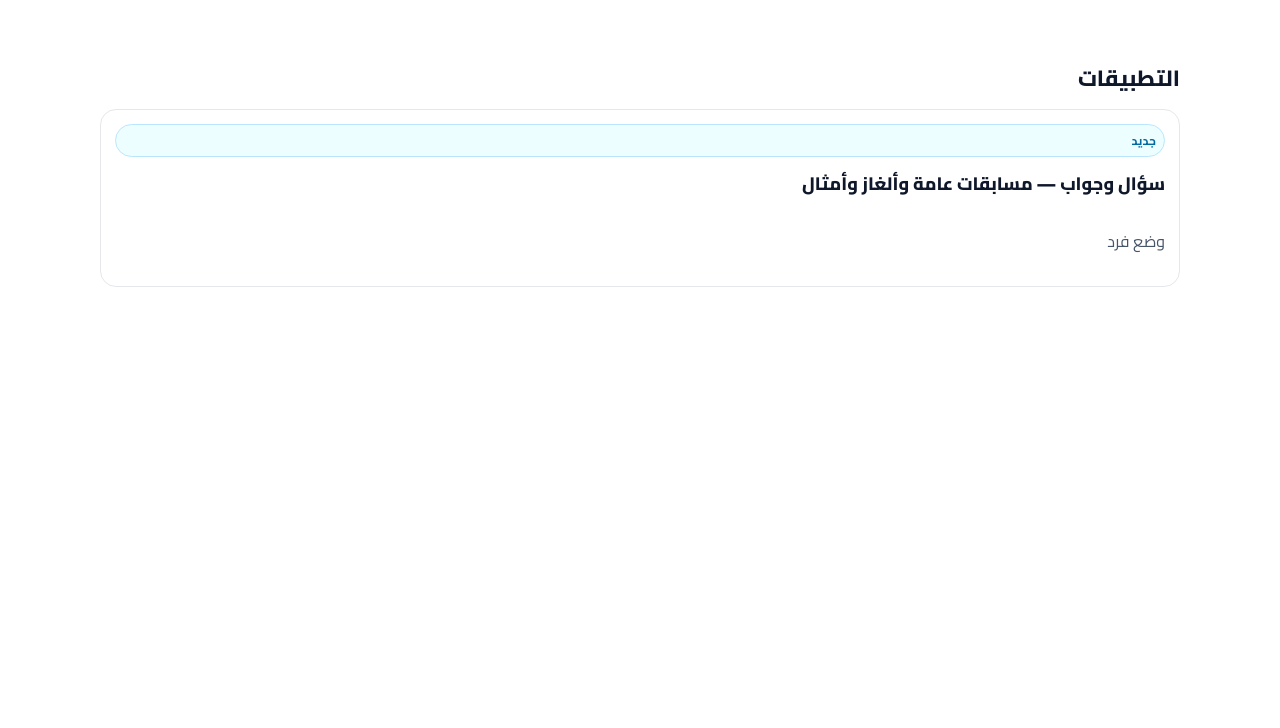
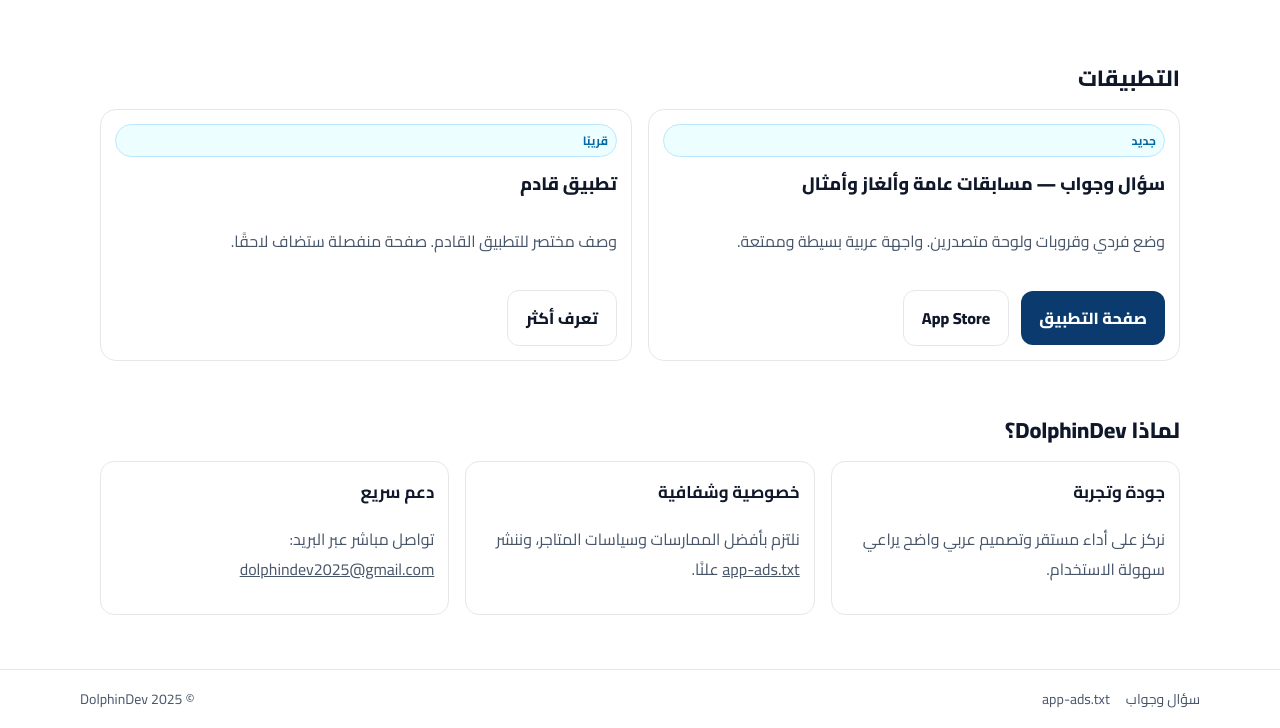
Before and after one commit to sumayyh/dolphindev.github.io, a plain HTML site: page index.html in a window 1280 px wide. Shown: the part 405-1133 px from the top of the page. Before the commit the page ends 800 px from the top, so only its background shows below. Drawn offline with Linux system fonts and the light colour scheme.

Commit message:
Update index.html

```diff
--- a/index.html
+++ b/index.html
@@ -123,4 +123,52 @@
         <article class="card">
           <span class="badge">جديد</span>
           <h4>سؤال وجواب — مسابقات عامة وألغاز وأمثال</h4>
-          <p class="muted">وضع فرد
+          <p class="muted">وضع فردي وقروبات ولوحة متصدرين. واجهة عربية بسيطة وممتعة.</p>
+          <div class="cta">
+            <a class="btn" href="/apps/soal-jawab/" aria-label="صفحة تطبيق سؤال وجواب">صفحة التطبيق</a>
+            <a class="btn ghost" href="https://apps.apple.com/app/id6748634816" target="_blank" rel="noopener" aria-label="افتح في متجر App Store">App Store</a>
+          </div>
+        </article>
+        <article class="card">
+          <span class="badge">قريبًا</span>
+          <h4>تطبيق قادم</h4>
+          <p class="muted">وصف مختصر للتطبيق القادم. صفحة منفصلة ستضاف لاحقًا.</p>
+          <div class="cta">
+            <a class="btn ghost" href="#">تعرف أكثر</a>
+          </div>
+        </article>
+      </div>
+    </section>
+
+    <!-- About values -->
+    <section class="section">
+      <h3>لماذا DolphinDev؟</h3>
+      <div class="about">
+        <div class="item">
+          <h5>جودة وتجربة</h5>
+          <p class="muted">نركز على أداء مستقر وتصميم عربي واضح يراعي سهولة الاستخدام.</p>
+        </div>
+        <div class="item">
+          <h5>خصوصية وشفافية</h5>
+          <p class="muted">نلتزم بأفضل الممارسات وسياسات المتاجر، وننشر <a href="/app-ads.txt" target="_blank" rel="noopener">app-ads.txt</a> علنًا.</p>
+        </div>
+        <div class="item">
+          <h5>دعم سريع</h5>
+          <p class="muted">تواصل مباشر عبر البريد: <a href="mailto:dolphindev2025@gmail.com">dolphindev2025@gmail.com</a></p>
+        </div>
+      </div>
+    </section>
+  </main>
+
+  <!-- Footer -->
+  <footer>
+    <div class="container foot">
+      <div class="links">
+        <a href="/apps/soal-jawab/">سؤال وجواب</a>
+        <a href="/app-ads.txt" target="_blank" rel="noopener">app-ads.txt</a>
+      </div>
+      <div>© 2025 DolphinDev</div>
+    </div>
+  </footer>
+</body>
+</html>
```
